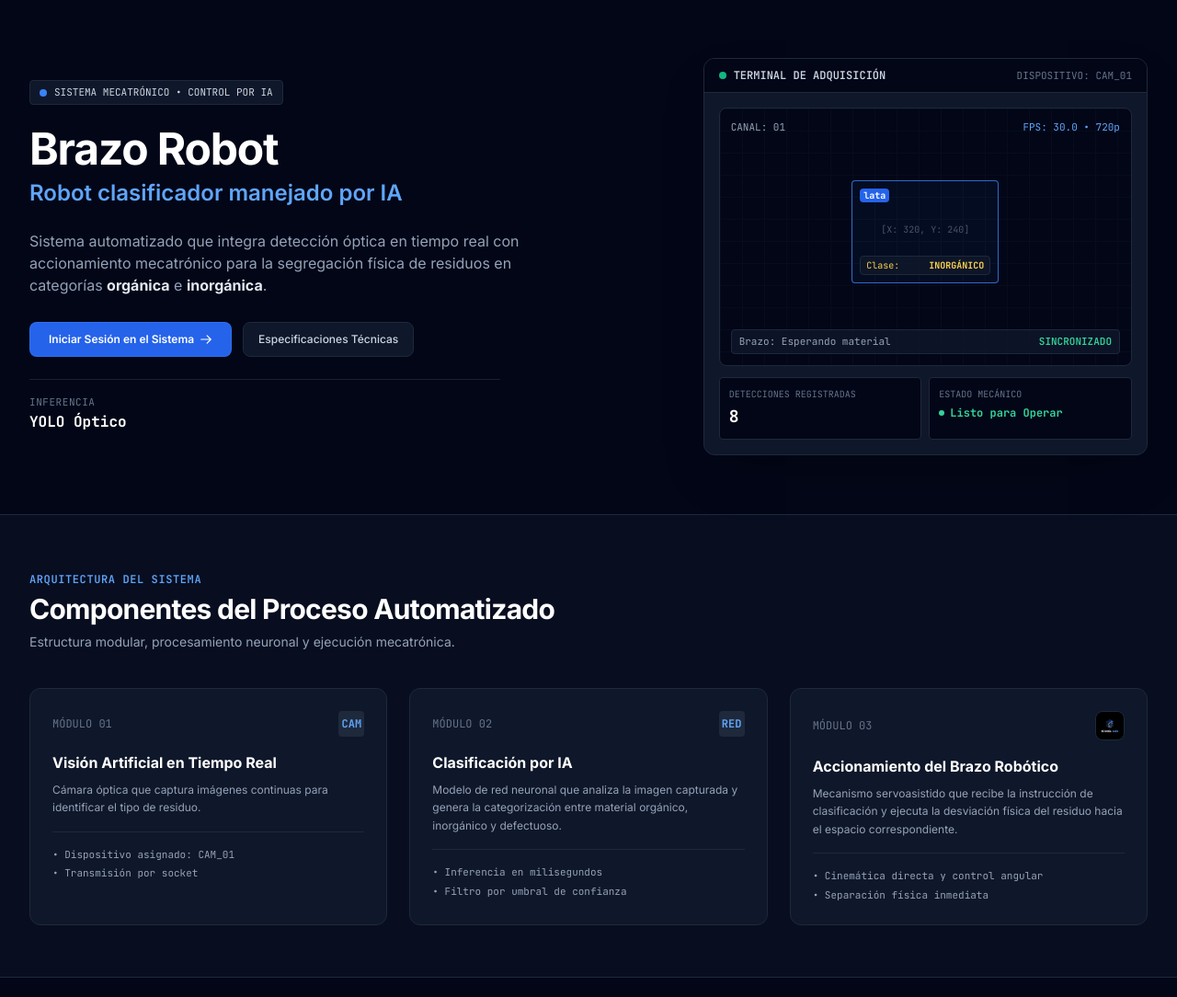
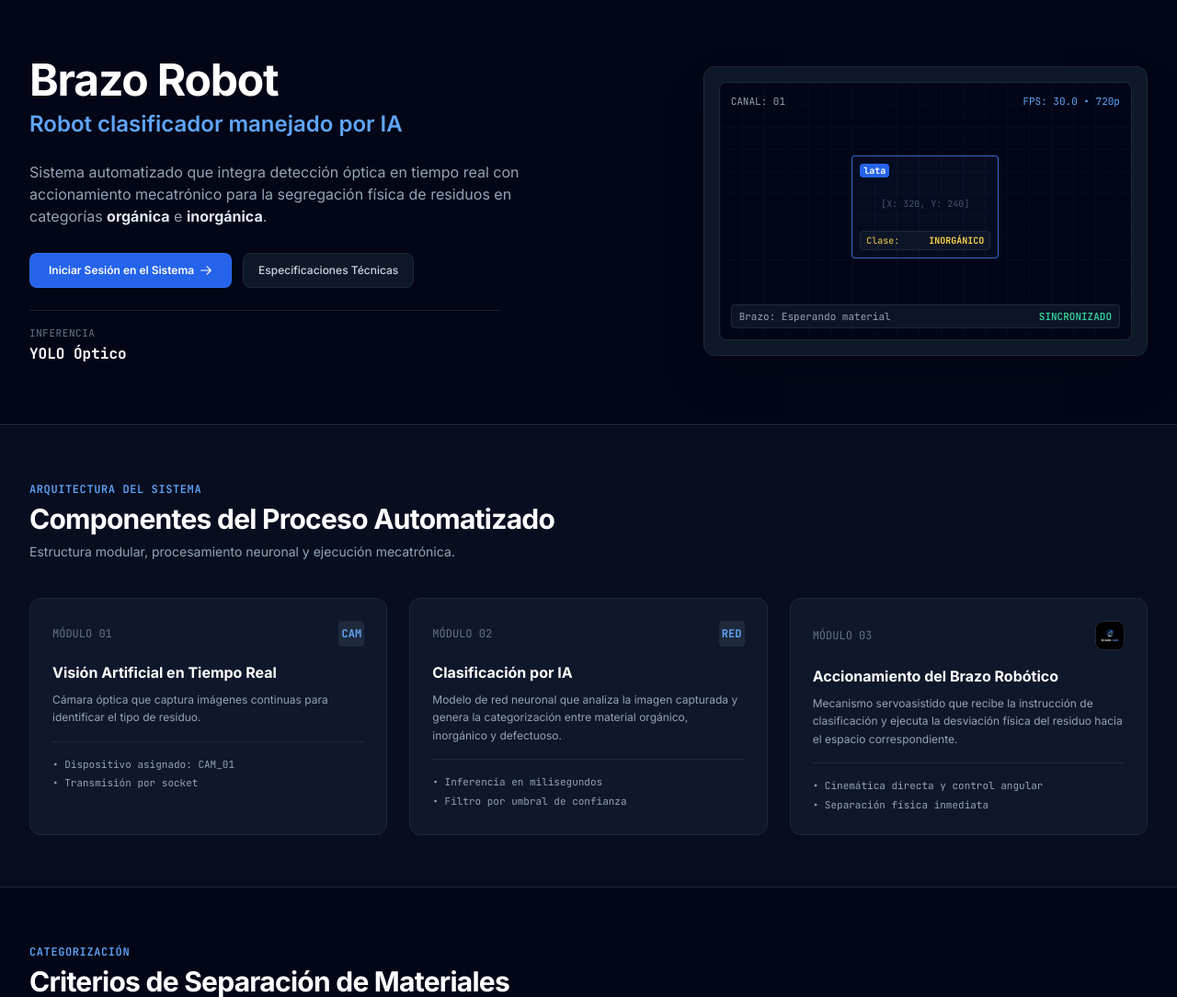
Before and after one commit to Aroldotezo/app-brazo-robot, a Django app: page / in a window 1280 px wide. Shown: the part 65-1149 px from the top of the page at 92% size. Run offline with Django 5.2, Linux system fonts and the light colour scheme; data comes from the database, SQL or seed files in the repository; both versions use the stored data as it was after the commit; some libraries are stand-ins or nearby versions.

Commit message:
Changes at the UI added

```diff
--- a/detecciones/templates/detecciones/dashboard.html
+++ b/detecciones/templates/detecciones/dashboard.html
@@ -85,8 +85,7 @@
                         </a>
                         <div>
                             <div class="flex flex-wrap items-center gap-2">
-                                <h1 class="text-sm sm:text-base font-bold tracking-tight text-white">Brazo Robot &bull;
-                                    Monitoreo de Residuos en Tiempo Real</h1>
+                                <h1 class="text-sm sm:text-base font-bold tracking-tight text-white">Brazo Robot</h1>
                                 <span id="server-status-pill"
                                     class="inline-flex items-center px-1.5 py-0.5 rounded text-[10px] font-mono font-medium bg-emerald-500/10 text-emerald-400 border border-emerald-500/20">
                                     <span class="w-1.5 h-1.5 mr-1 bg-emerald-400 rounded-full animate-ping"></span>
@@ -418,7 +417,7 @@
                 class="w-5 h-5 rounded bg-black border border-slate-800 p-0.5 flex items-center justify-center shrink-0 shadow-xs">
                 <img src="{% static 'img/logo.png' %}" alt="Logo" class="w-full h-full object-contain">
             </div>
-            <p>Brazo Robot &bull; Monitoreo Activo &bull; Usuario: <span class="text-slate-300">{{request.user.username}}</span> ({{request.user.get_role_display|default:request.user.role}})</p>
+            <p>Brazo Robot &bull; Usuario: <span class="text-slate-300">{{request.user.username}}</span> ({{request.user.get_role_display|default:request.user.role}})</p>
         </div>
     </footer>
 
--- a/detecciones/templates/detecciones/landing.html
+++ b/detecciones/templates/detecciones/landing.html
@@ -134,11 +134,7 @@
             <div class="grid grid-cols-1 lg:grid-cols-12 gap-10 items-center">
 
                 <div class="lg:col-span-7 space-y-6">
-                    <div
-                        class="inline-flex items-center gap-2 px-2.5 py-1 rounded bg-slate-900 border border-slate-800 text-slate-300 font-mono text-[11px]">
-                        <span class="w-2 h-2 rounded-full bg-blue-500"></span>
-                        SISTEMA MECATRÓNICO &bull; CONTROL POR IA
-                    </div>
+
 
                     <div class="space-y-2">
                         <h1
@@ -193,14 +189,7 @@
 
                 <div class="lg:col-span-5">
                     <div class="bg-slate-900 rounded-xl border border-slate-800 overflow-hidden shadow-2xl">
-                        <div
-                            class="bg-slate-950 px-4 py-2.5 border-b border-slate-800 flex items-center justify-between text-xs font-mono">
-                            <div class="flex items-center space-x-2">
-                                <span class="w-2 h-2 rounded-full bg-emerald-500"></span>
-                                <span class="text-slate-300 font-semibold">TERMINAL DE ADQUISICIÓN</span>
-                            </div>
-                            <span class="text-slate-500 text-[11px]">DISPOSITIVO: CAM_01</span>
-                        </div>
+
 
                         <div class="p-4 space-y-3">
                             <div
@@ -237,20 +226,7 @@
                                 </div>
                             </div>
 
-                            <div class="grid grid-cols-2 gap-2 text-xs font-mono">
-                                <div class="bg-slate-950 p-2.5 rounded border border-slate-800">
-                                    <p class="text-[10px] text-slate-500 uppercase">Detecciones Registradas</p>
-                                    <p class="text-lg font-bold text-white mt-0.5">{{ total_detections|default:"0" }}
-                                    </p>
-                                </div>
-                                <div class="bg-slate-950 p-2.5 rounded border border-slate-800">
-                                    <p class="text-[10px] text-slate-500 uppercase">Estado Mecánico</p>
-                                    <p class="text-xs font-bold text-emerald-400 mt-1 flex items-center">
-                                        <span class="w-1.5 h-1.5 rounded-full bg-emerald-400 mr-1.5"></span>
-                                        Listo para Operar
-                                    </p>
-                                </div>
-                            </div>
+
                         </div>
                     </div>
                 </div>
--- a/detecciones/templates/detecciones/login.html
+++ b/detecciones/templates/detecciones/login.html
@@ -118,9 +118,6 @@
             </form>
         </div>
 
-        <p class="text-center text-xs text-slate-500 font-mono">
-            Brazo Robot &bull; Hashing Bcrypt
-        </p>
     </div>
 
     <script>
```
Also changed, not shown: db.sqlite3.
